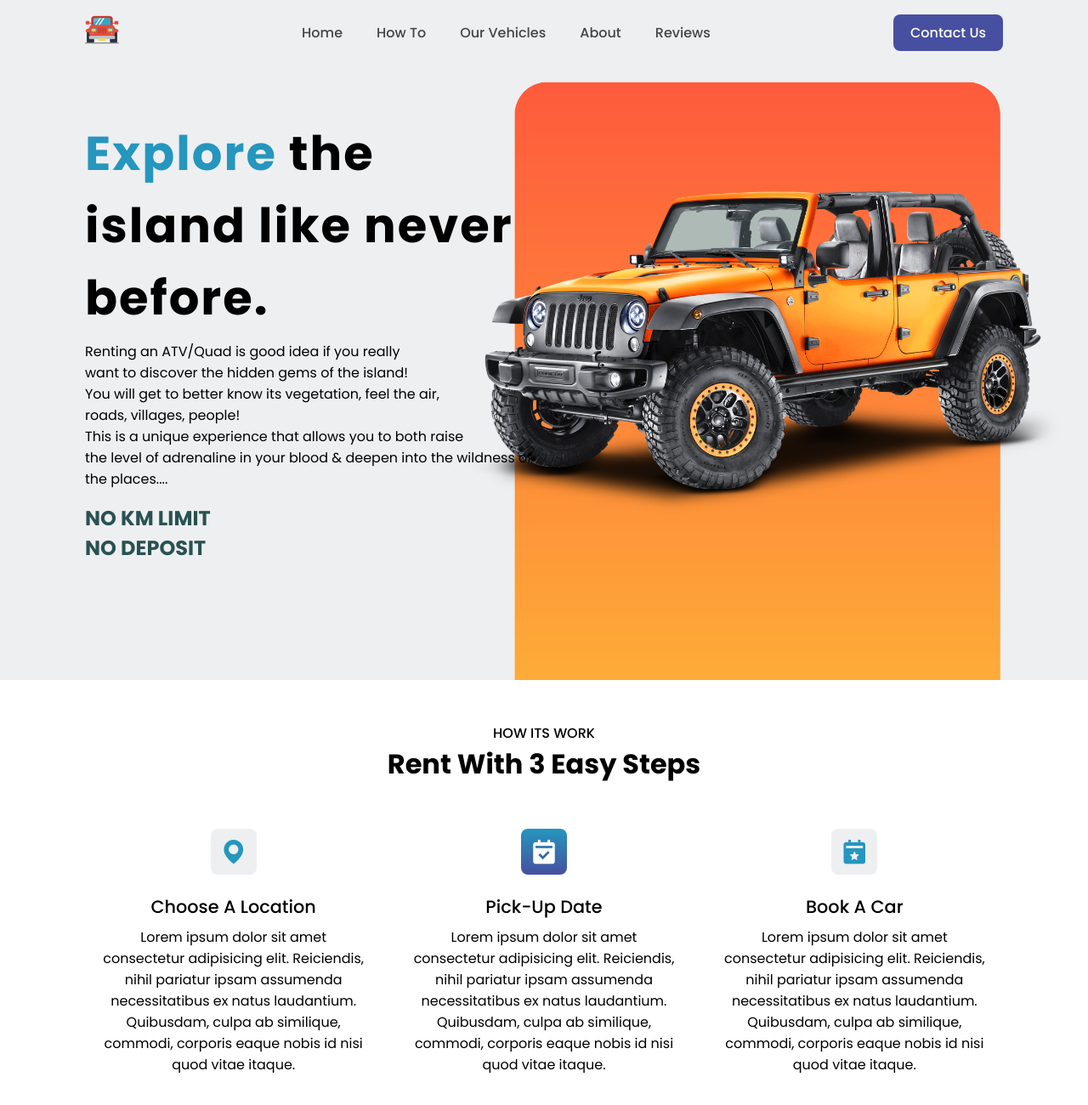
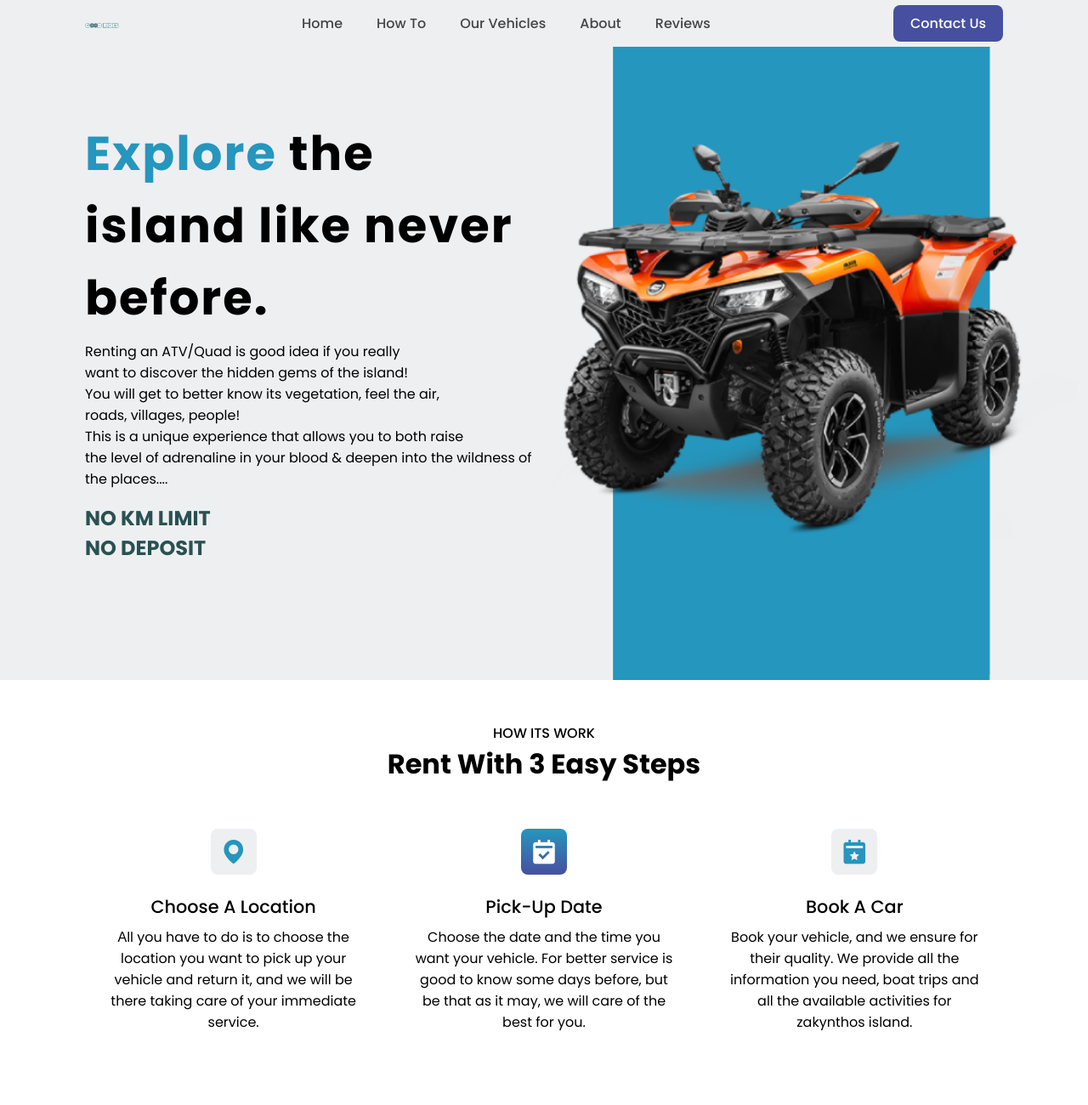
Before and after one commit to al3xstana/goodrides, a plain HTML site: page index.html in a window 1280 px wide. Shown: the top 1300 px of the page at 85% size. Drawn offline with nearby package versions, Linux system fonts and the light colour scheme.

Commit message:
Add files via upload

```diff
--- a/index.html
+++ b/index.html
@@ -9,7 +9,7 @@
 </head>
 <body>
     <header>
-        <a href="#" class="logo"><img src="img/jeep.png" alt=""></a>
+        <a href="#" class="logo"><img src="img/logo-resize.png" alt=""></a>
 
         <div class="bx bx-menu" id="menu-icon"></div>
 
@@ -87,21 +87,25 @@
         <div class="box">
             <i class="bx bxs-map"></i>
             <h2>Choose A Location</h2>
-            <p>Lorem ipsum dolor sit amet consectetur adipisicing elit. Reiciendis, nihil pariatur ipsam assumenda necessitatibus ex natus laudantium. Quibusdam, culpa ab similique, commodi, corporis eaque nobis id nisi quod vitae itaque.</p>
+            <p>Αll you have to do is to choose the location you want to pick up your vehicle and return it, and we will be there taking care of your immediate service.
+            </p>
 
         </div>
 
         <div class="box">
             <i class="bx bxs-calendar-check"></i>
             <h2>Pick-Up Date</h2>
-            <p>Lorem ipsum dolor sit amet consectetur adipisicing elit. Reiciendis, nihil pariatur ipsam assumenda necessitatibus ex natus laudantium. Quibusdam, culpa ab similique, commodi, corporis eaque nobis id nisi quod vitae itaque.</p>
+            <p>Choose the date and the time you want your vehicle.
+                For better service is good to know some days before, but be that as it may, we will care of the best for you.
+                </p>
 
         </div>
 
         <div class="box">
             <i class="bx bxs-calendar-star"></i>
             <h2>Book A Car</h2>
-            <p>Lorem ipsum dolor sit amet consectetur adipisicing elit. Reiciendis, nihil pariatur ipsam assumenda necessitatibus ex natus laudantium. Quibusdam, culpa ab similique, commodi, corporis eaque nobis id nisi quod vitae itaque.</p>
+            <p>Book your vehicle, and we ensure for their quality.
+                We provide all the information you need, boat trips and all the available activities for zakynthos island.</p>
 
         </div>
 
@@ -291,8 +295,8 @@
         </div>
         <div class="about-text">
             <span>About Us</span>
-            <p>Lorem, ipsum dolor sit amet consectetur adipisicing elit. Ex possimus minus iste, nesciunt repellat tempora aliquam debitis ea nostrum saepe totam laborum quod facilis dolorum alias consequuntur commodi praesentium assumenda.</p>
-            <p>Lorem ipsum dolor sit amet consectetur adipisicing elit. Doloremque dolore aut ratione commodi quam! Itaque maiores ducimus modi hic quia facilis quisquam eos nostrum iste voluptate, nihil nam natus ullam.</p>
+            <p>We are a family business, working hard to provide you with everything you need to get from one end of the island to the other.</p>
+            <p>Always willing to show you all the spots of Zakynthos, and all the activities that our island provides.We work hard  to ensure you have safe vehicles and find the most affordable prices with us and always next to you 24/7 with our service if you need it.</p>
 
         </div>
     </div>
--- a/style.css
+++ b/style.css
@@ -95,7 +95,7 @@ header{
     width: 100%;
     min-height: 100vh;
     position: relative;
-    background: url(img/Car\ Website\ –\ 1@2x.png);
+    background: url(img/background.png);
     background-repeat: no-repeat;
     background-position: center right;
     background-size: cover;
```
Also changed, not shown: img/background.jpg (added), img/background.png (added), img/logo-resize.png (added), img/logo.jpg (added), img/logo.png (added).
